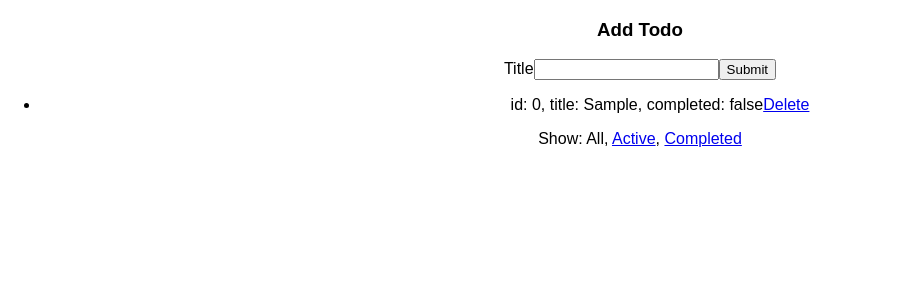
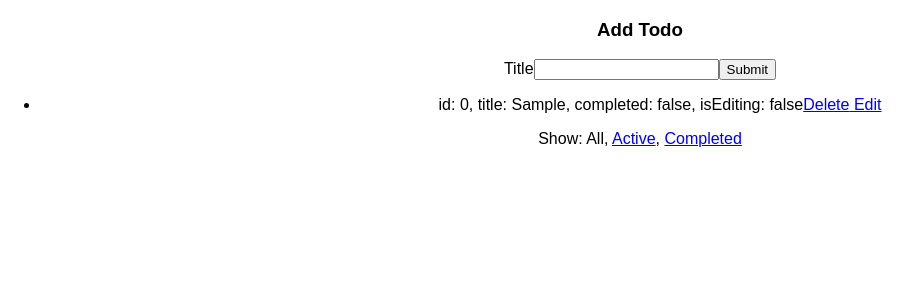
Before and after one commit to sorenhoyer/react-todo-app, a React (Create React App) app: page / in a window 1280 px wide. Both pictures are taken after typing "Sample" into the empty fields and a click on the button "Submit". Shown: the top 300 px of the page, without its empty margins (0-921 px from the left). Built offline with nearby package versions, Linux system fonts and the light colour scheme.

Commit message:
Todo edit functionality
Added functionality for editing single or multiple todo items from the list.

```diff
--- a/src/actions/index.js
+++ b/src/actions/index.js
@@ -24,3 +24,18 @@ export const toggleTodo = id => {
     id
   }
 }
+
+export const toggleEditingTodo = id => {
+  return {
+    type: 'IS_EDITING_TODO',
+    id
+  }
+}
+
+export const updateTodo = (id, title) => {
+  return {
+    type: 'UPDATE_TODO',
+    id,
+    title
+  }
+}
--- a/src/components/Todo.js
+++ b/src/components/Todo.js
@@ -1,14 +1,59 @@
 import React/*, { Component }*/ from 'react';
 import PropTypes from 'prop-types';
 
-const Todo = ({id, title, completed, onClick, onDelete}) =>
-  <li
-    onClick={onClick}
+const Todo = ({id, title, isEditing, completed, onClickTodo, onDeleteTodo, onToggleEditingTodo, onUpdateTodo}) => {
+  let input = title;
+  let titleVar;
+  let btnSubmit;
+
+  //if(input !== title) {
+    btnSubmit = <button
+      type="submit"
+      onClick={e=>{
+        e.persist();
+        e.cancelBubble = true;
+        if(e.stopPropagation())
+          e.stopPropagation();
+      }}
+    >
+    Save {input}
+    </button>
+  //}
+
+  if(isEditing) {
+    titleVar = <form
+      onSubmit={e => {
+        e.preventDefault();
+        if(!input.value.trim()){
+          return
+        }
+        onUpdateTodo(id, input.value);
+        onToggleEditingTodo();
+      }}
+    >
+      <label>{input}</label><input
+        type="text"
+        defaultValue={title}
+        ref={titleInput => {
+          input = titleInput}
+        }
+        onClick={e=>{
+          e.persist();
+          e.cancelBubble = true;
+          if(e.stopPropagation())
+            e.stopPropagation();
+        }}
+      />
+      {btnSubmit}
+    </form>
+  }
+  return <li
+    onClick={onClickTodo}
     style={{
       textDecoration: completed ? 'line-through' : 'none'
     }}
   >
-    id: {id}, title: {title}, completed: {String(completed)}
+    id: {id}, title: {titleVar ? titleVar : title}, completed: {String(completed)}, isEditing: {String(isEditing)}
     {
       // eslint-disable-next-line
     }<a
@@ -19,18 +64,30 @@ const Todo = ({id, title, completed, onClick, onDelete}) =>
         if (e.stopPropagation) {
           e.stopPropagation();
         }
-        onDelete()}
+        onDeleteTodo()}
       }>
       Delete
     </a>
+    <a
+      href="#"
+      onClick={e => {
+        e.persist();
+        e.cancelBubble = true;
+        if(e.stopPropagation())
+          e.stopPropagation();
+        onToggleEditingTodo();
+      }}
+    > Edit
+    </a>
   </li>
+}
 
 Todo.propTypes = {
   id: PropTypes.number.isRequired,
   title: PropTypes.string.isRequired,
   completed: PropTypes.bool.isRequired,
-  onClick: PropTypes.func,
-  onDelete: PropTypes.func
+  onClickTodo: PropTypes.func,
+  onDeleteTodo: PropTypes.func
 }
 
 export default Todo;
--- a/src/components/TodoList.js
+++ b/src/components/TodoList.js
@@ -1,12 +1,18 @@
 import React from 'react';
 import PropTypes from 'prop-types';
-import Todo from './Todo';
+import EditableTodo from '../containers/EditableTodo';
 
-const TodoList = ({todos, onTodoClick, onTodoDelete}) => {
+const TodoList = ({todos, onTodoClick, onTodoDelete, onTodoToggleEditing}) => {
   let todoItems = [];
 
   todoItems = todos.map(todo => {
-    return <Todo key={todo.id} {...todo} onDelete={() => onTodoDelete(todo.id)} onClick={() => onTodoClick(todo.id)}/>
+    return <EditableTodo
+      key={todo.id}
+      {...todo}
+      onDeleteTodo={() => onTodoDelete(todo.id)}
+      onClickTodo={() => onTodoClick(todo.id)}
+      onToggleEditingTodo={() => onTodoToggleEditing(todo.id)}
+  />
   });
 
   return <ul>{todoItems}</ul>
--- /dev/null
+++ b/src/containers/EditableTodo.js
@@ -0,0 +1,23 @@
+import { connect } from 'react-redux';
+import Todo from '../components/Todo';
+import { updateTodo } from '../actions';
+
+const mapStateToProps = (state, ownProps) => {
+  let todo = state.todos.find(todo => todo.id === ownProps.id);
+  return { todo: todo }
+};
+
+const mapDispatchToProps = (dispatch) => {
+  return {
+    onUpdateTodo: (id, title) => {
+      dispatch(updateTodo(id, title))
+    }
+  };
+};
+
+const EditableTodo = connect(
+  mapStateToProps,
+  mapDispatchToProps
+)(Todo);
+
+export default EditableTodo;
--- a/src/containers/VisibleTodoList.js
+++ b/src/containers/VisibleTodoList.js
@@ -1,6 +1,6 @@
 import { connect } from 'react-redux';
 import { withRouter } from 'react-router-dom';
-import { toggleTodo, deleteTodo } from '../actions';
+import { toggleTodo, deleteTodo, toggleEditingTodo, updateTodo } from '../actions';
 import TodoList from '../components/TodoList';
 
 const getVisibleTodos = (todos, filter) => {
@@ -33,6 +33,9 @@ const mapDispatchToProps = dispatch => {
     },
     onTodoDelete: id => {
       dispatch(deleteTodo(id))
+    },
+    onTodoToggleEditing: id => {
+      dispatch(toggleEditingTodo(id))
     }
   };
 }
--- a/src/reducers/index.js
+++ b/src/reducers/index.js
@@ -1,8 +1,10 @@
 import { combineReducers } from 'redux';
 import todos from './todos';
+// import todo from './todo';
 
 const todoApp = combineReducers({
-  todos
+  todos,
+  // todo
 })
 
 export default todoApp;
--- a/src/reducers/todos.js
+++ b/src/reducers/todos.js
@@ -6,7 +6,8 @@ const todos = (state = [], action) => {
         {
           id: action.id,
           title: action.title,
-          completed: false
+          completed: false,
+          isEditing: false
         }
       ]
     case 'DELETE_TODO':
@@ -17,6 +18,22 @@ const todos = (state = [], action) => {
         ? {...todo, completed: !todo.completed }
         : todo
       )
+    case 'IS_EDITING_TODO': {
+      return state.map(todo =>
+        todo.id === action.id
+        ? { ...todo, isEditing: !todo.isEditing }
+        : todo
+      );
+    }
+    case 'UPDATE_TODO': {
+      return state.map(todo => {
+        const newObj = { ...todo };
+        if (newObj.id === action.id) {
+          newObj.title = action.title;
+        }
+        return newObj;
+      });
+    }
     default:
       return state;
   }
```
Also changed, not shown: src/reducers/todo.js (added, +12 -0 lines).
